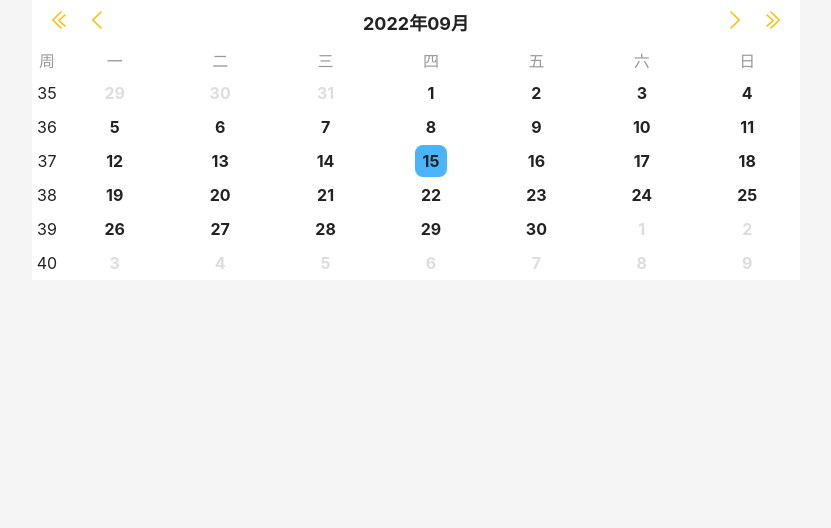
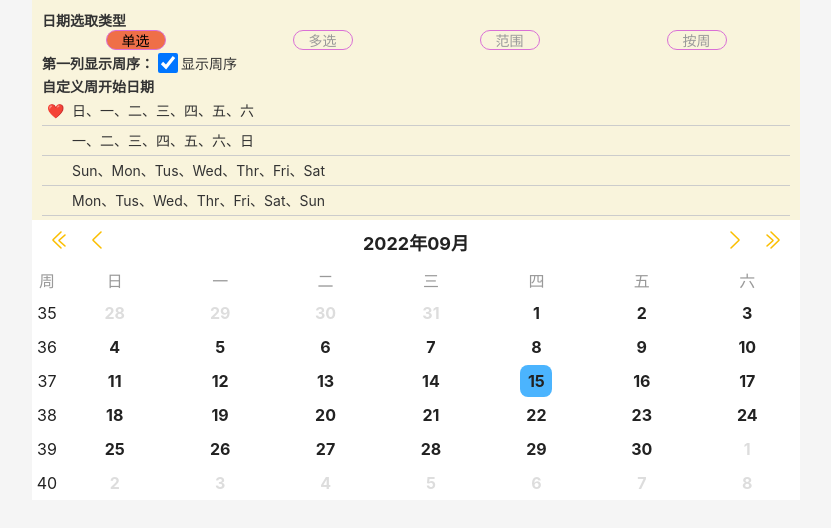
Before and after one commit to maltsugar/vue-calendar, a Vue app in the folder vue-mobile-calendar/: page /#/ in a window 1280 px wide. Shown: the top 528 px of the page, without its empty margins (224-1055 px from the left). Built offline with nearby package versions, Linux system fonts and the light colour scheme.

Commit message:
配置切换demo

```diff
--- a/vue-mobile-calendar/src/components/Calendar.vue
+++ b/vue-mobile-calendar/src/components/Calendar.vue
@@ -122,7 +122,7 @@ export enum CalendarSelectionType {
 </script>
 
 <script setup lang="ts">
-import { ref, unref, computed, onMounted, toRef } from "vue";
+import { ref, unref, computed, onMounted, watch } from "vue";
 
 export interface CalendarSharedData {
   selectedDateInfos?: string[];
@@ -179,13 +179,6 @@ let month0 = ref<calendarTools.WeekConfig[]>([]); // 当前显示月
 let monthA = ref<calendarTools.WeekConfig[]>([]); // 当前显示月上一月
 let monthB = ref<calendarTools.WeekConfig[]>([]); // 当前显示月下一月
 
-// 选择的日期
-// let selectedDateInfos = ref<string[]>([]);
-// let rangeStart = ref<string | null>("");
-// let rangeEnd = ref<string | null>("");
-// prop传入的初始值
-const priviteSelectionData = ref(props.initData);
-
 const dataArr = computed(() => [monthA.value, month0.value, monthB.value]);
 const showWeekIdx = computed(() => {
   let flag = false;
@@ -205,6 +198,22 @@ const curTitle = computed(() => {
   let date = curDate.value;
   let fmt = "YYYY年MM月";
   return date.format(fmt);
+});
+
+// prop传入的初始值
+const priviteSelectionData = computed(() => {
+  return props.initData;
+});
+watch(priviteSelectionData, () => {
+  reloadCalendarData();
+});
+
+const m_weekStartDay = computed(() => {
+  return props.weekStartDay;
+});
+
+watch(m_weekStartDay, () => {
+  reloadCalendarData();
 });
 
 // 快捷切换日期
@@ -337,20 +346,22 @@ const change = (type: number) => {
 };
 
 const reloadCalendarData = () => {
+  console.log("刷新日历数据");
+
   let _dateA = curDate.value.add(-1, "month");
   let _dateB = curDate.value.add(1, "month");
 
   monthA.value = calendarTools.getFullMonthDaysInDate(
     _dateA,
-    props.weekStartDay
+    m_weekStartDay.value
   );
   month0.value = calendarTools.getFullMonthDaysInDate(
     curDate.value,
-    props.weekStartDay
+    m_weekStartDay.value
   );
   monthB.value = calendarTools.getFullMonthDaysInDate(
     _dateB,
-    props.weekStartDay
+    m_weekStartDay.value
   );
 
   checkSelectedDate(month0.value);
--- a/vue-mobile-calendar/src/views/HomePage.vue
+++ b/vue-mobile-calendar/src/views/HomePage.vue
@@ -1,20 +1,93 @@
 <template>
+  <section class="demo">
+    <p>日期选取类型</p>
+    <ul class="type-wrapper">
+      <li
+        class="btn"
+        v-for="(item, index) in typeBtns"
+        :key="index"
+        :class="{ actived: index == curTypeIdx }"
+        @click="onTypeClick(index)"
+      >
+        {{ item }}
+      </li>
+    </ul>
+    <div class="week-order">
+      <p>第一列显示周序：</p>
+      <input type="checkbox" id="checkbox" v-model="showWeekOrder" />
+      <label for="checkbox">{{
+        showWeekOrder ? "显示周序" : "隐藏周序"
+      }}</label>
+    </div>
+    <div class="week-title">
+      <p>自定义周开始日期</p>
+      <ul class="week-idx-wrapper">
+        <li
+          v-for="(item, index) in weekTitlesConfig"
+          :key="index"
+          @click="handleCellClick(index)"
+        >
+          <span v-if="item.selected">❤️</span>
+          {{ item.content.join("、") }}
+        </li>
+      </ul>
+    </div>
+  </section>
   <Calendar
-    :selectionType="CalendarSelectionType.week"
+    :weekIndexTitle="weekIndexTitle"
+    :weekStartDay="weekStartDay"
+    :weekTitles="weekTitles"
+    :selectionType="dateSelectType"
     :initData="calendarData"
     @didSelectedDate="canlendarHandle"
   />
 </template>
 
 <script setup lang="ts">
-import { ref } from "vue";
+import { ref, computed } from "vue";
 import Calendar, { CalendarSelectionType } from "@/components/Calendar.vue";
 import type { CalendarSharedData } from "@/components/Calendar.vue";
 
+// demo
+const typeBtns = ref(["单选", "多选", "范围", "按周"]);
+const curTypeIdx = ref(0);
+
+const weekTitlesConfig = ref([
+  {
+    startIdx: 0,
+    content: ["日", "一", "二", "三", "四", "五", "六"],
+    selected: true,
+  },
+  {
+    startIdx: 1,
+    content: ["一", "二", "三", "四", "五", "六", "日"],
+  },
+  {
+    startIdx: 0,
+    content: ["Sun", "Mon", "Tus", "Wed", "Thr", "Fri", "Sat"],
+  },
+  {
+    startIdx: 1,
+    content: ["Mon", "Tus", "Wed", "Thr", "Fri", "Sat", "Sun"],
+  },
+]);
+const showWeekOrder = ref(true);
+
+// calendar config
 const calendarData = ref({
-  selectedDateInfos: ["2022-09-10"],
+  selectedDateInfos: [],
   rangeStart: "",
   rangeEnd: "",
+});
+const dateSelectType = ref(CalendarSelectionType.single);
+const weekStartDay = ref(0);
+const weekTitles = ref(weekTitlesConfig.value[0].content);
+const weekIndexTitle = computed(() => {
+  let t = "";
+  if (showWeekOrder.value) {
+    t = "周";
+  }
+  return t;
 });
 
 const canlendarHandle = (
@@ -24,4 +97,83 @@ const canlendarHandle = (
   console.log("clddata", clddata);
   console.log("type", type);
 };
+
+function onTypeClick(idx: number) {
+  curTypeIdx.value = idx;
+
+  dateSelectType.value = curTypeIdx.value;
+  calendarData.value = {
+    selectedDateInfos: [],
+    rangeStart: "",
+    rangeEnd: "",
+  };
+}
+
+function handleCellClick(idx: number) {
+  for (let index = 0; index < weekTitlesConfig.value.length; index++) {
+    const item = weekTitlesConfig.value[index];
+    item.selected = false;
+    if (idx == index) {
+      item.selected = true;
+      weekStartDay.value = item.startIdx;
+      weekTitles.value = item.content;
+    }
+  }
+}
 </script>
+
+<style lang="scss" scoped>
+.demo {
+  height: 220px;
+  padding: 10px;
+  background-color: #f9f4dc;
+  p {
+    font-size: 14px;
+    font-weight: bold;
+  }
+
+  .btn {
+    display: block;
+    width: 60px;
+    height: 20px;
+    line-height: 20px;
+    text-align: center;
+    border: 1px solid orchid;
+    border-radius: 10px;
+    color: #999;
+
+    &.actived {
+      background-color: #ef6f48;
+      color: #000;
+    }
+  }
+
+  .type-wrapper {
+    display: flex;
+    justify-content: space-around;
+  }
+
+  .week-order {
+    display: flex;
+    align-items: center;
+    input {
+      height: 20px;
+      width: 20px;
+    }
+  }
+
+  .week-title {
+    li {
+      height: 30px;
+      line-height: 30px;
+      border-bottom: 1px solid #ccc;
+      padding-left: 30px;
+      position: relative;
+      span {
+        position: absolute;
+        left: 5px;
+      }
+    }
+  }
+}
+</style>
```
Also changed, not shown: vue-mobile-calendar/src/assets/css/reset.css (+8 -10 lines).
